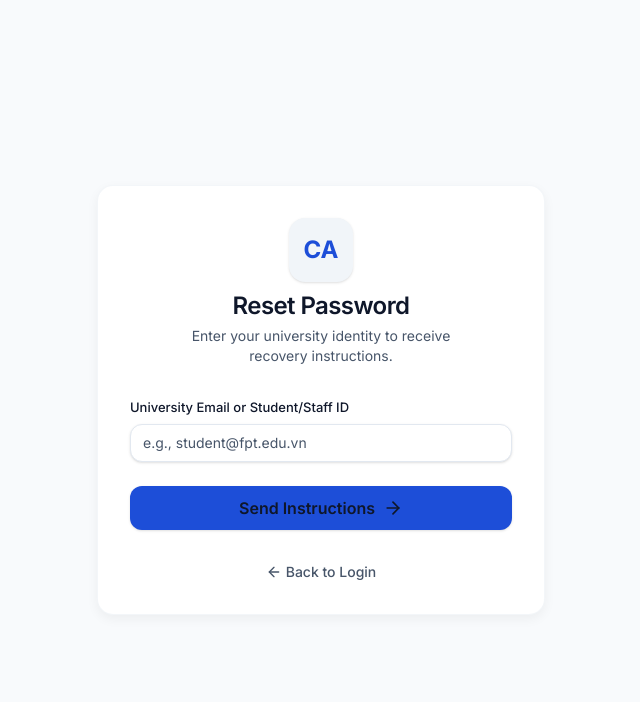
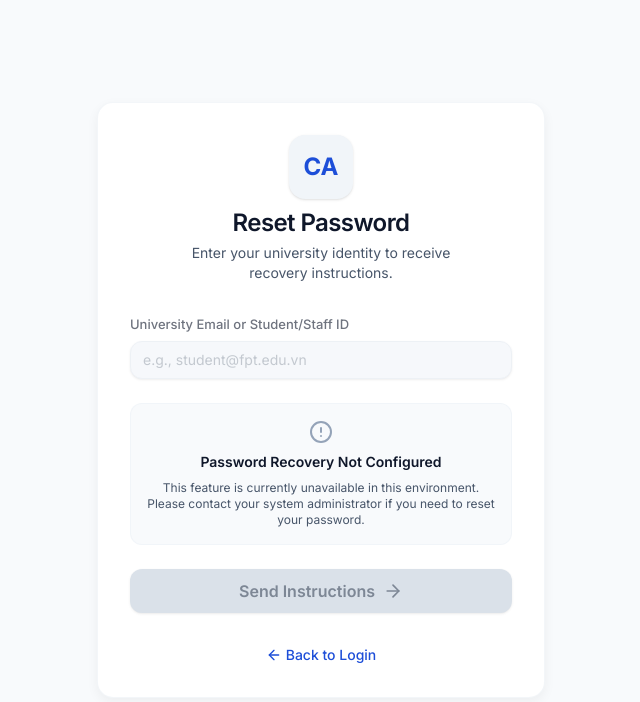
Before and after one commit to lebao1851990/SWP391_nh-m1, a Next.js app in the folder Front end/: page /forgot-password in a window 1280 px wide. Shown: the top 702 px of the page, without its empty margins (319-959 px from the left). Built offline with nearby package versions, Linux system fonts and the light colour scheme; no server answers.

Commit message:
feat(frontend): update forgot-password and reset-password forms

```diff
--- a/Front end/src/features/auth/components/forgot-password-form.tsx
+++ b/Front end/src/features/auth/components/forgot-password-form.tsx
@@ -81,9 +81,9 @@ export function ForgotPasswordForm() {
           </div>
         )}
 
-        <form className="flex flex-col gap-4" onSubmit={handleSubmit(onSubmit)} noValidate>
-          {/* Identifier Field */}
-          <div className="flex flex-col gap-1.5">
+        <form className="flex flex-col gap-4" onSubmit={(e) => e.preventDefault()} noValidate>
+          {/* Identifier Field (Disabled) */}
+          <div className="flex flex-col gap-1.5 opacity-60">
             <label className="text-[13px] font-medium text-foreground" htmlFor="identity">
               University Email or Student/Staff ID
             </label>
@@ -91,42 +91,34 @@ export function ForgotPasswordForm() {
               <input
                 id="identity"
                 type="text"
-                autoComplete="username"
+                disabled
                 placeholder="e.g., student@fpt.edu.vn"
-                className={`w-full px-3 py-2 bg-card text-foreground text-sm rounded-lg border ${errors.identity ? 'border-destructive focus:ring-destructive' : 'border-border focus:ring-primary'} shadow-sm placeholder:text-muted-foreground focus:outline-none focus:ring-2 focus:border-transparent transition-all`}
-                {...register('identity')}
+                className="w-full px-3 py-2 bg-muted text-muted-foreground text-sm rounded-lg border border-border shadow-sm cursor-not-allowed"
               />
             </div>
-            {errors.identity && (
-              <p className="text-xs text-destructive flex items-center gap-1 mt-0.5">
-                <AlertCircle className="w-3 h-3" />
-                <span>{errors.identity.message}</span>
-              </p>
-            )}
+          </div>
+
+          <div className="mt-2 p-4 rounded-lg bg-surface-container-low border border-outline-variant/30 text-center flex flex-col items-center gap-2">
+            <AlertCircle className="w-6 h-6 text-outline" />
+            <span className="font-semibold text-on-surface text-sm">Password Recovery Not Configured</span>
+            <span className="text-xs text-on-surface-variant">
+              This feature is currently unavailable in this environment. Please contact your system administrator if you need to reset your password.
+            </span>
           </div>
 
           <button
-            type="submit"
-            disabled={mutation.isPending}
-            className="w-full mt-2 py-2.5 px-4 rounded-lg bg-primary hover:bg-primary/90 text-primary-foreground font-semibold text-base shadow-sm transition-all flex items-center justify-center gap-2 disabled:opacity-70 disabled:cursor-not-allowed"
+            type="button"
+            disabled
+            className="w-full mt-2 py-2.5 px-4 rounded-lg bg-surface-container-highest text-on-surface-variant font-semibold text-base shadow-sm flex items-center justify-center gap-2 cursor-not-allowed opacity-70"
           >
-            {mutation.isPending ? (
-              <>
-                <span>Processing...</span>
-                <RefreshCcw className="w-5 h-5 animate-spin" />
-              </>
-            ) : (
-              <>
-                <span>Send Instructions</span>
-                <ArrowRight className="w-5 h-5" />
-              </>
-            )}
+            <span>Send Instructions</span>
+            <ArrowRight className="w-5 h-5" />
           </button>
 
           <div className="mt-4 text-center">
             <Link
               href="/login"
-              className="text-sm font-medium text-muted-foreground hover:text-primary transition-colors flex items-center justify-center gap-1"
+              className="text-sm font-medium text-primary hover:text-primary/80 transition-colors flex items-center justify-center gap-1"
             >
               <ArrowLeft className="w-4 h-4" />
               Back to Login
--- a/Front end/src/features/auth/components/reset-password-form.tsx
+++ b/Front end/src/features/auth/components/reset-password-form.tsx
@@ -109,9 +109,9 @@ export function ResetPasswordForm() {
           </div>
         )}
 
-        <form className="flex flex-col gap-4" onSubmit={handleSubmit(onSubmit)} noValidate>
+        <form className="flex flex-col gap-4" onSubmit={(e) => e.preventDefault()} noValidate>
           {/* Password Field */}
-          <div className="flex flex-col gap-1.5">
+          <div className="flex flex-col gap-1.5 opacity-60">
             <label className="text-[13px] font-medium text-foreground" htmlFor="password">
               New Password
             </label>
@@ -121,31 +121,16 @@ export function ResetPasswordForm() {
               </span>
               <input
                 id="password"
-                type={showPassword ? 'text' : 'password'}
-                autoComplete="new-password"
+                type="password"
+                disabled
                 placeholder="Enter new password"
-                className={`w-full pl-10 pr-10 py-2 bg-card text-foreground text-sm rounded-lg border ${errors.password ? 'border-destructive focus:ring-destructive' : 'border-border focus:ring-primary'} shadow-sm placeholder:text-muted-foreground focus:outline-none focus:ring-2 focus:border-transparent transition-all`}
-                {...register('password')}
+                className="w-full pl-10 pr-10 py-2 bg-muted text-muted-foreground text-sm rounded-lg border border-border shadow-sm cursor-not-allowed"
               />
-              <button
-                type="button"
-                title="Toggle password view"
-                className="absolute right-2 p-1 text-muted-foreground hover:text-foreground rounded transition-colors flex items-center justify-center"
-                onClick={() => setShowPassword(!showPassword)}
-              >
-                {showPassword ? <EyeOff className="w-4 h-4" /> : <Eye className="w-4 h-4" />}
-              </button>
             </div>
-            {errors.password && (
-              <p className="text-xs text-destructive flex items-center gap-1 mt-0.5">
-                <AlertCircle className="w-3 h-3" />
-                <span>{errors.password.message}</span>
-              </p>
-            )}
           </div>
 
           {/* Confirm Password Field */}
-          <div className="flex flex-col gap-1.5">
+          <div className="flex flex-col gap-1.5 opacity-60">
             <label className="text-[13px] font-medium text-foreground" htmlFor="confirmPassword">
               Confirm Password
             </label>
@@ -155,45 +140,29 @@ export function ResetPasswordForm() {
               </span>
               <input
                 id="confirmPassword"
-                type={showConfirm ? 'text' : 'password'}
-                autoComplete="new-password"
+                type="password"
+                disabled
                 placeholder="Confirm new password"
-                className={`w-full pl-10 pr-10 py-2 bg-card text-foreground text-sm rounded-lg border ${errors.confirmPassword ? 'border-destructive focus:ring-destructive' : 'border-border focus:ring-primary'} shadow-sm placeholder:text-muted-foreground focus:outline-none focus:ring-2 focus:border-transparent transition-all`}
-                {...register('confirmPassword')}
+                className="w-full pl-10 pr-10 py-2 bg-muted text-muted-foreground text-sm rounded-lg border border-border shadow-sm cursor-not-allowed"
               />
-              <button
-                type="button"
-                title="Toggle confirm view"
-                className="absolute right-2 p-1 text-muted-foreground hover:text-foreground rounded transition-colors flex items-center justify-center"
-                onClick={() => setShowConfirm(!showConfirm)}
-              >
-                {showConfirm ? <EyeOff className="w-4 h-4" /> : <Eye className="w-4 h-4" />}
-              </button>
             </div>
-            {errors.confirmPassword && (
-              <p className="text-xs text-destructive flex items-center gap-1 mt-0.5">
-                <AlertCircle className="w-3 h-3" />
-                <span>{errors.confirmPassword.message}</span>
-              </p>
-            )}
+          </div>
+
+          <div className="mt-2 p-4 rounded-lg bg-surface-container-low border border-outline-variant/30 text-center flex flex-col items-center gap-2">
+            <AlertCircle className="w-6 h-6 text-outline" />
+            <span className="font-semibold text-on-surface text-sm">Password Recovery Not Configured</span>
+            <span className="text-xs text-on-surface-variant">
+              This feature is currently unavailable in this environment. Please contact your system administrator if you need to reset your password.
+            </span>
           </div>
 
           <button
-            type="submit"
-            disabled={mutation.isPending}
-            className="w-full mt-2 py-2.5 px-4 rounded-lg bg-primary hover:bg-primary/90 text-primary-foreground font-semibold text-base shadow-sm transition-all flex items-center justify-center gap-2 disabled:opacity-70 disabled:cursor-not-allowed"
+            type="button"
+            disabled
+            className="w-full mt-2 py-2.5 px-4 rounded-lg bg-surface-container-highest text-on-surface-variant font-semibold text-base shadow-sm flex items-center justify-center gap-2 cursor-not-allowed opacity-70"
           >
-            {mutation.isPending ? (
-              <>
-                <span>Resetting...</span>
-                <RefreshCcw className="w-5 h-5 animate-spin" />
-              </>
-            ) : (
-              <>
-                <span>Save Password</span>
-                <ArrowRight className="w-5 h-5" />
-              </>
-            )}
+            <span>Save Password</span>
+            <ArrowRight className="w-5 h-5" />
           </button>
         </form>
       </div>
```
